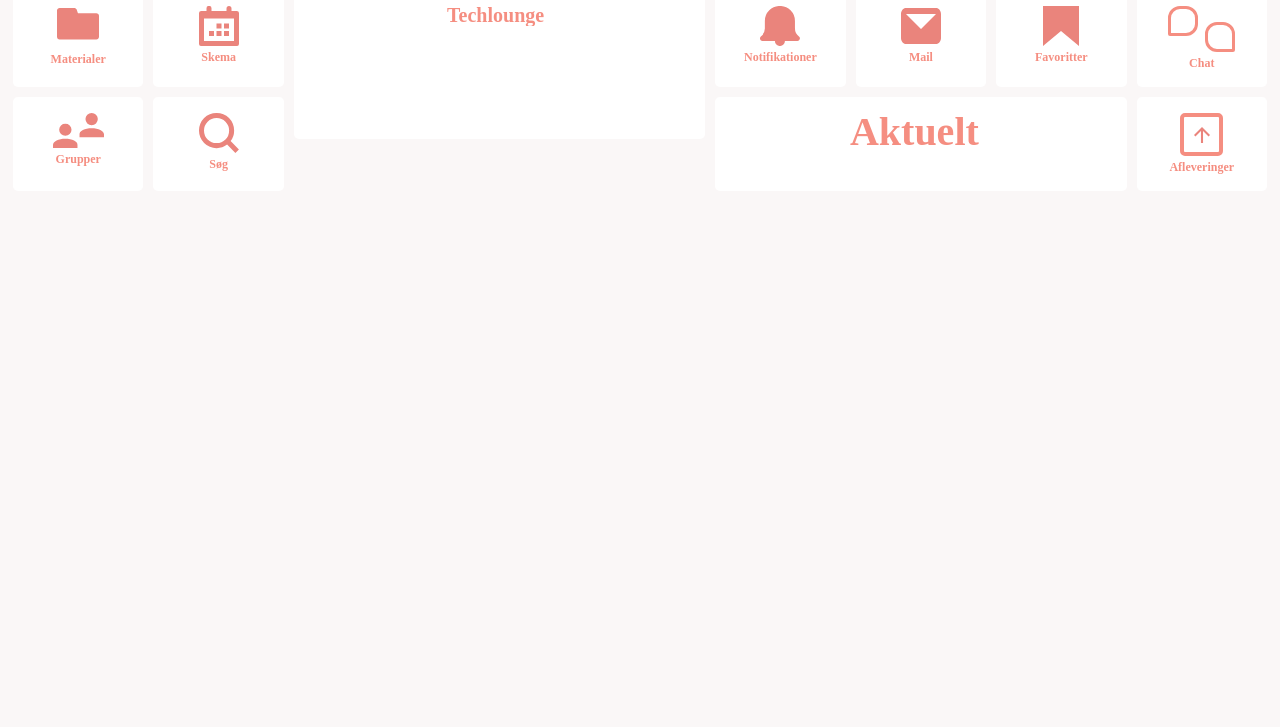
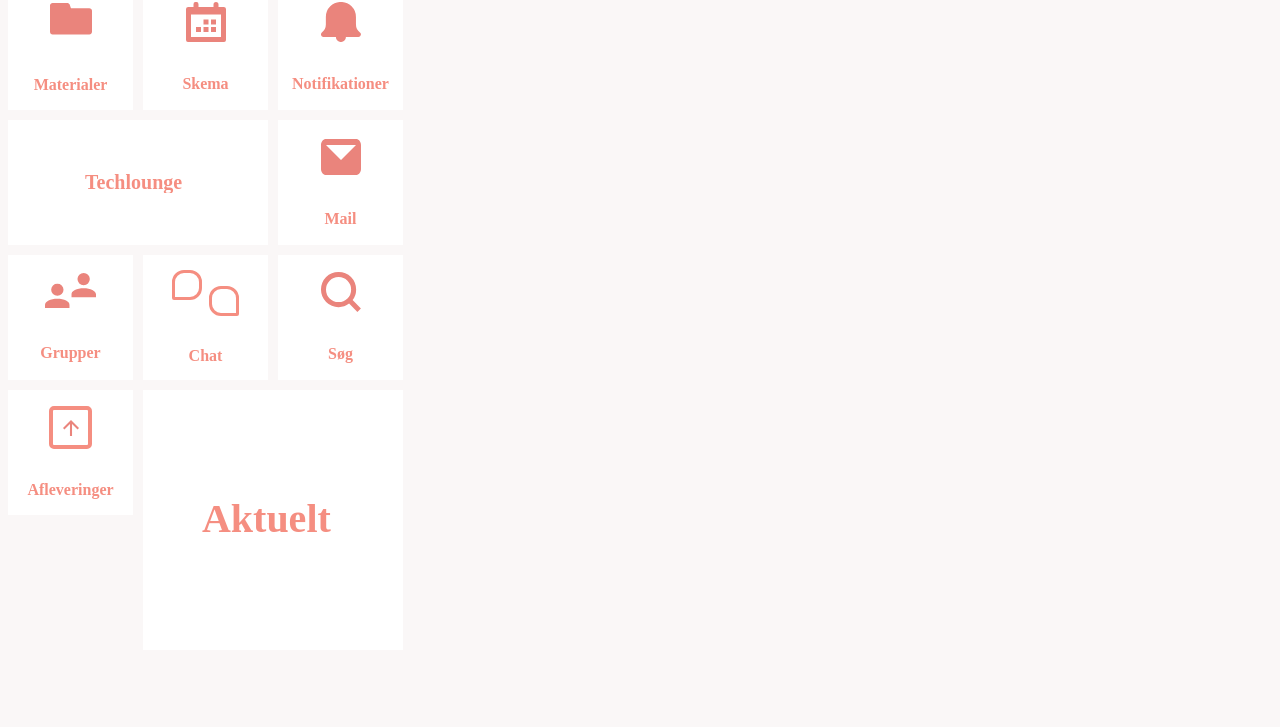
Before and after one commit to rebeccanylin/web-prototype_kea, a plain HTML site: page forside.html in a window 1280 px wide. Shown: the part 73-800 px from the top of the page. Drawn offline with Linux system fonts and the light colour scheme.

Commit message:
Grid er færdig! Står rigtig

```diff
--- a/forside.html
+++ b/forside.html
@@ -25,51 +25,32 @@
 
        </header>
 
-
-       <div class="grid-layout">
-           <div class="grid-item grid-item-1">
-               <img src="asset_forside/Folder.svg" alt="materialer">
-               <figcaption>Materialer</figcaption>
+       <class class="container">
+           <div class="container">
+               <a href="afleveringer.html" class="item item-1"> <img src="asset_forside/Folder.svg"> Materialer </a>
            </div>
 
-           <div class="grid-item grid-item-2"><img src="asset_forside/Calendar.svg" alt="skema">
-               <figcaption>Skema</figcaption>
-           </div>
+           <div class="item item-2"> <img src="asset_forside/Calendar.svg">Skema</div>
 
-           <div class="grid-item span-4 grid-item-3"> <img src="asset_forside/Techlounge.svg" alt="techlounge">
-           </div>
+           <div class="item item-3"> <img src="asset_forside/Alert.svg">Notifikationer</div>
 
-           <div class="grid-item grid-item-4"> <img src="asset_forside/Alert.svg" alt="notifikationer">
-               <figcaption>Notifikationer</figcaption>
-           </div>
+           <div class="item item-4"> <img src="asset_forside/Techlounge.svg"></div>
 
-           <div class="grid-item grid-item-5"> <img src="asset_forside/Messages.svg" alt="mail">
-               <figcaption>Mail</figcaption>
-           </div>
+           <div class="item item-5"> <img src="asset_forside/Messages.svg">Mail</div>
 
-           <div class="grid-item grid-item-6"> <img src="asset_forside/Bookmark.svg" alt="favoritter">
-               <figcaption>Favoritter</figcaption>
-           </div>
+           <div class="item item-6"> <img src="asset_forside/Group%201572.svg">Grupper</div>
 
-           <div class="grid-item grid-item-7"><img src="asset_forside/Group%201610.svg" alt="chat">
-               <figcaption>Chat</figcaption>
-           </div>
+           <div class="item item-7"> <img src="asset_forside/Group%201610.svg">Chat</div>
 
-           <div class="grid-item span-3 grid-item-8"> <img src="asset_forside/Group%201572.svg" alt="grupper">
-               <figcaption>Grupper</figcaption>
-           </div>
+           <div class="item item-8"> <img src="asset_forside/Search.svg">Søg</div>
 
-           <div class="grid-item span-3 grid-item-9"> <img src="asset_forside/Search.svg" alt="søg">
-               <figcaption>Søg</figcaption>
-           </div>
+           <div class="item item-9"> <img src="asset_forside/Aktuelt.svg"></div>
 
-           <div class="grid-item span-4 grid-item-10"> <img src="asset_forside/Aktuelt.svg"></div>
-
-           <div class="grid-item span-3 grid-item-11"> <img src="asset_forside/Component%205%20%E2%80%93%202.svg" alt="afleveringer">
-               <figcaption>Afleveringer</figcaption>
-           </div>
-
-       </div>
+           <div class="item item-10"> <img src="asset_forside/Component%205%20%E2%80%93%202.svg">Afleveringer</div>
 
 
+
+
+       </class>
+
    </section>
--- a/style.css
+++ b/style.css
@@ -99,51 +99,42 @@ body {
 
 
 .profil {
-    padding: 15px;
-    right: 5px;
+    padding: 17px;
+    right: -250px;
     position: absolute;
 
 }
 
 /*grid*/
-.grid-layout {
+.container {
     display: grid;
-    grid-template-columns: repeat(auto-fill, minmax(120px, 1fr));
+    grid-template-columns: 125px 125px 125px;
+    grid-template-rows: 125px 125px 125px 125px 125px;
     grid-gap: 10px;
-    grid-auto-rows: minmax(15px, auto);
-    grid-auto-flow: dense;
-    padding: 5px;
-    text-align: center;
-    top: 5px;
 }
 
-.grid-item {
-    padding: 1rem;
-    font-size: 12px;
-    font-weight: bold;
+.item {
+    background-color: white;
+    display: grid;
+    justify-items: center;
+    align-items: center;
+    font-weight: 600;
+    color: #F58E81;
 
-    color: #F58E81;
-    background-color: #FFFF;
-    border-radius: 5px;
-
-    &:nth-child(odd) {
-        background-color: #FFFF;
-    }
 }
 
-.span-2 {
-    grid-column-end: span 1;
-    grid-row-end: span 3;
+.item-1 {
+    text-decoration: none;
 }
 
-.span-3 {
-    grid-column-end: span 1;
-    grid-row-end: span 2;
+.item-4 {
+    grid-column: 1/ span 2;
+
 }
 
-.span-4 {
-    grid-column-end: span 3;
-    grid-row-end: span 2;
+.item-9 {
+    grid-column: 2/ span 2;
+    grid-row: 4/ span 2;
 }
 
 
@@ -230,3 +221,35 @@ body {
     }
 }
 */
+
+/*AFLEVERINGER*/
+
+#afleveringer header {
+    background-color: #EA5045;
+    height: 50px;
+    position: relative;
+}
+
+#afleveringer main h3 {
+    left: -20px;
+}
+
+#afleveringer h4 {
+    color: #EA5045;
+}
+
+.box1 {
+    background-color: #F2F1F0;
+    padding: 10px;
+    font-size: 12px;
+
+}
+
+.box2 {
+    background-color: #F2F1F0;
+    padding: 10px;
+    font-size: 12px;
+    margin-top: 10px;
+}
+
+.box img {}
```
Also changed, not shown: afleveringer.html (+63 -1 lines), asset_afleveringer/Attachment.svg (added), asset_afleveringer/down_small_arrow.svg (added), asset_afleveringer/upload.svg (added).
